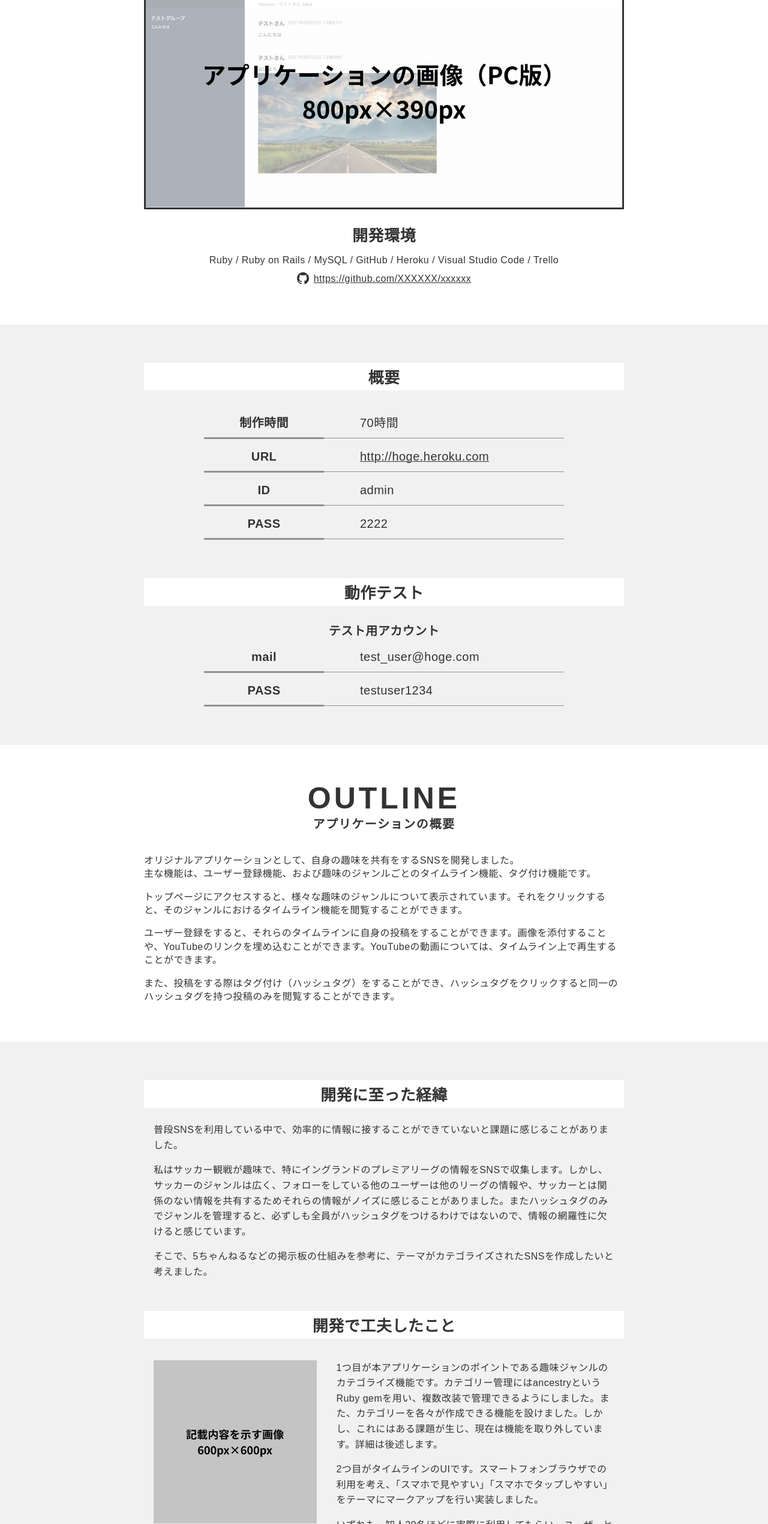
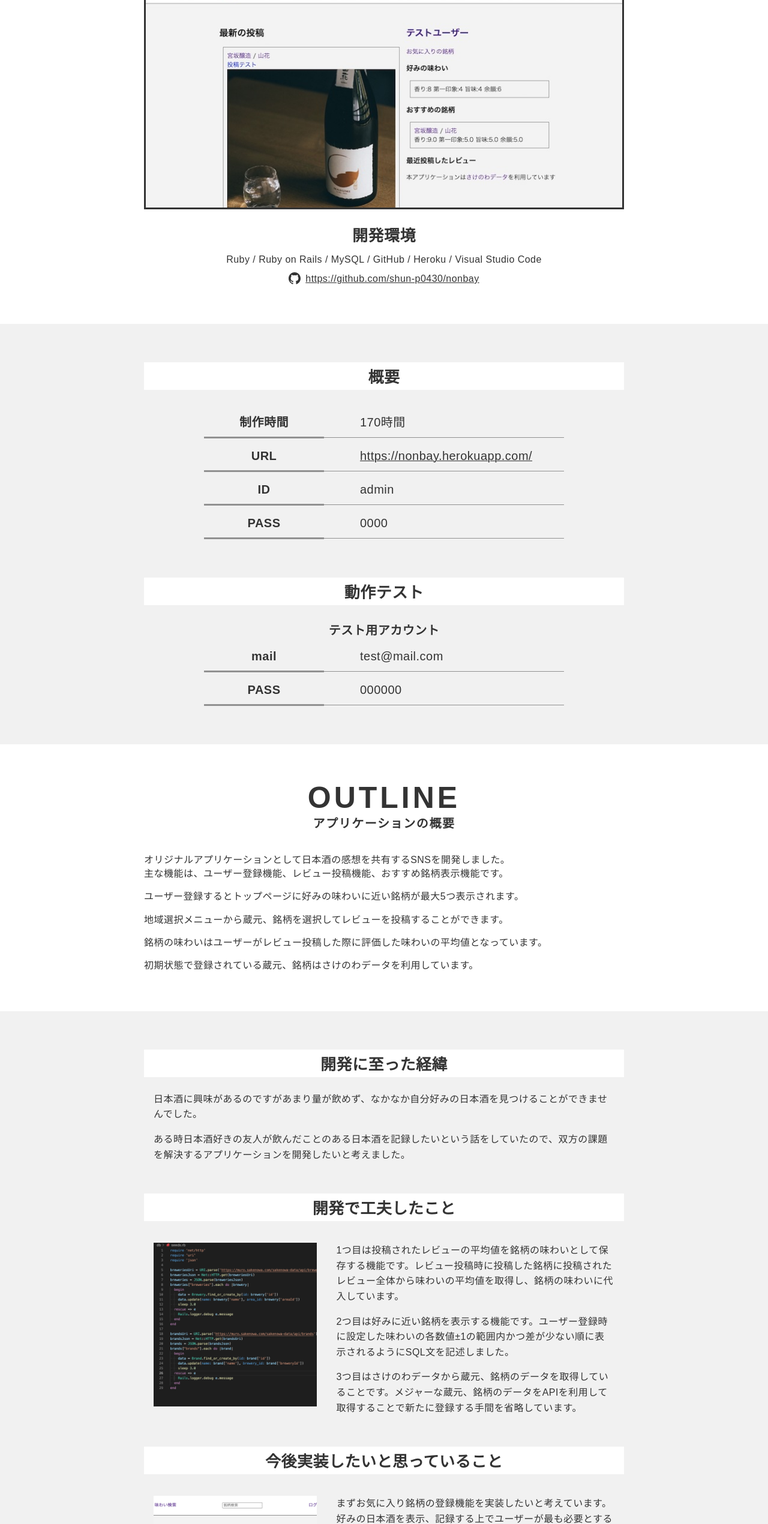
Before and after one commit to shun-p0430/portfolio-site, a plain HTML site: page works/02.html in a window 1280 px wide. Shown: the part 259-2800 px from the top of the page at 60% size. Drawn offline with nearby package versions, Linux system fonts and the light colour scheme.

Commit message:
アプリ概要等

```diff
--- a/works/02.html
+++ b/works/02.html
@@ -3,7 +3,7 @@
   <head>
     <meta charset="utf-8">
     <!-- 記載番号：2 -->
-    <title>オリアプ（オリジナルアプリ）</title>
+    <title>のんべぇ（日本酒レビューアプリ）</title>
     <meta name="viewport" content="width=device-width, initial-scale=1.0">
     <link rel="stylesheet" href="../css/style.css" />
   </head>
@@ -13,7 +13,7 @@
           <h1>
             <a href="../">
               <!-- 記載番号：1 -->
-              <span class="header__logo-title">Tech Taro</span>
+              <span class="header__logo-title">Tsuchiya Shumpei</span>
               <span class="header__logo-sub">Portfolio</span>
             </a>
           </h1>
@@ -33,19 +33,19 @@
       <section class="p-work-firstview">
         <div class="section-inner">
           <!-- 記載番号：2（記載番号2は5行目にもあるので気をつけてください） -->
-          <h2>HOBCHA（趣味共有SNS）</h2>
+          <h2>のんべぇ（日本酒レビューアプリ）</h2>
           <div class="p-work-firstview__pict obj-fit-img">
             <!-- images/02に配置した、オリジナルアプリの画像（PC版）のパスを記載する -->
-            <img src="../images/work/02/pict-work02-firstview_pc.jpg" class="show-pc">
+            <img src="../images/work/02/06e3deb998770e3f9f457e7a1679ca2f 2.jpg" class="show-pc">
             <!-- images/02に配置した、オリジナルアプリの画像（SP版）のパスを記載する -->
             <img src="../images/work/02/pict-work02-firstview_sp.jpg" class="show-sp">
           </div>
           <div class="p-work-firstview__text-area">
             <h3 class="p-work-firstview__text-titile">開発環境</h3>
             <!-- 記載番号：3 -->
-            <p class="p-work-firstview__text">Ruby / Ruby on Rails / MySQL / GitHub / Heroku / Visual Studio Code / Trello</p>
+            <p class="p-work-firstview__text">Ruby / Ruby on Rails / MySQL / GitHub / Heroku / Visual Studio Code</p>
             <!-- 記載番号：4 -->
-            <p class="p-work-firstview__text-link"><a href="__URL__" target="_blank">https://github.com/XXXXXX/xxxxxx</a></p>
+            <p class="p-work-firstview__text-link"><a href="https://github.com/shun-p0430/nonbay" target="_blank">https://github.com/shun-p0430/nonbay</a></p>
           </div>
         </div>
       </section>
@@ -58,12 +58,12 @@
                 <tr>
                   <th>制作時間</th>
                   <!-- 記載番号：5 -->
-                  <td>70時間</td>
+                  <td>170時間</td>
                 </tr>
                 <tr>
                   <th>URL</th>
                   <!-- 記載番号：6 -->
-                  <td><a href="__URL__" target="_blank">http://hoge.heroku.com</a></td>
+                  <td><a href="https://nonbay.herokuapp.com/" target="_blank">https://nonbay.herokuapp.com/</a></td>
                 </tr>
                 <tr>
                   <th>ID</th>
@@ -73,7 +73,7 @@
                 <tr>
                   <th>PASS</th>
                   <!-- 記載番号：8 -->
-                  <td>2222</td>
+                  <td>0000</td>
                 </tr>
               </table>
             </li>
@@ -84,12 +84,12 @@
                 <tr>
                   <th>mail</th>
                   <!-- 記載番号：9 -->
-                  <td>test_user@hoge.com</td>
+                  <td>test@mail.com</td>
                 </tr>
                 <tr>
                   <th>PASS</th>
                   <!-- 記載番号：10 -->
-                  <td>testuser1234</td>
+                  <td>000000</td>
                 </tr>
               </table>
             </li>
@@ -105,18 +105,21 @@
             <!-- 記載番号：11 -->
             <div class="p-work-outline__text">
               <p>
-                オリジナルアプリケーションとして、自身の趣味を共有をするSNSを開発しました。
+                オリジナルアプリケーションとして日本酒の感想を共有するSNSを開発しました。
                 <br>
-                主な機能は、ユーザー登録機能、および趣味のジャンルごとのタイムライン機能、タグ付け機能です。
+                主な機能は、ユーザー登録機能、レビュー投稿機能、おすすめ銘柄表示機能です。
               </p>
               <p>
-                トップページにアクセスすると、様々な趣味のジャンルについて表示されています。それをクリックすると、そのジャンルにおけるタイムライン機能を閲覧することができます。
+                ユーザー登録するとトップページに好みの味わいに近い銘柄が最大5つ表示されます。
               </p>
               <p>
-                ユーザー登録をすると、それらのタイムラインに自身の投稿をすることができます。画像を添付することや、YouTubeのリンクを埋め込むことができます。YouTubeの動画については、タイムライン上で再生することができます。
+                地域選択メニューから蔵元、銘柄を選択してレビューを投稿することができます。
               </p>
               <p>
-                また、投稿をする際はタグ付け（ハッシュタグ）をすることができ、ハッシュタグをクリックすると同一のハッシュタグを持つ投稿のみを閲覧することができます。
+                銘柄の味わいはユーザーがレビュー投稿した際に評価した味わいの平均値となっています。
+              </p>
+              <p>
+                初期状態で登録されている蔵元、銘柄はさけのわデータを利用しています。
               </p>
             </div>
           </div>
@@ -130,13 +133,10 @@
               <!-- 記載番号：12 -->
               <div class="p-work-about__item-block">
                 <p>
-                  普段SNSを利用している中で、効率的に情報に接することができていないと課題に感じることがありました。
+                  日本酒に興味があるのですがあまり量が飲めず、なかなか自分好みの日本酒を見つけることができませんでした。
                 </p>
                 <p>
-                  私はサッカー観戦が趣味で、特にイングランドのプレミアリーグの情報をSNSで収集します。しかし、サッカーのジャンルは広く、フォローをしている他のユーザーは他のリーグの情報や、サッカーとは関係のない情報を共有するためそれらの情報がノイズに感じることがありました。またハッシュタグのみでジャンルを管理すると、必ずしも全員がハッシュタグをつけるわけではないので、情報の網羅性に欠けると感じています。
-                </p>
-                <p>
-                  そこで、5ちゃんねるなどの掲示板の仕組みを参考に、テーマがカテゴライズされたSNSを作成したいと考えました。
+                  ある時日本酒好きの友人が飲んだことのある日本酒を記録したいという話をしていたので、双方の課題を解決するアプリケーションを開発したいと考えました。
                 </p>
               </div>
             </li>
@@ -145,18 +145,18 @@
               <div class="p-work-about__item-block p-work-about__item-block-2column">
                 <div class="p-work-about__item-block-pict obj-fit-img">
                   <!-- images/02に配置した、記載内容を表す画像のパスを記載する -->
-                  <img src="../images/work/02/pict-work02-about-dammy.jpg">
+                  <img src="../images/work/02/d12577bc5e1e1808380c79cf799685a9.png">
                 </div>
                 <!-- 記載番号：13 -->
                 <div class="p-work-about__item-block-text">
                   <p>
-                    1つ目が本アプリケーションのポイントである趣味ジャンルのカテゴライズ機能です。カテゴリー管理にはancestryというRuby gemを用い、複数改装で管理できるようにしました。また、カテゴリーを各々が作成できる機能を設けました。しかし、これにはある課題が生じ、現在は機能を取り外しています。詳細は後述します。
+                    1つ目は投稿されたレビューの平均値を銘柄の味わいとして保存する機能です。レビュー投稿時に投稿した銘柄に投稿されたレビュー全体から味わいの平均値を取得し、銘柄の味わいに代入しています。
                   </p>
                   <p>
-                    2つ目がタイムラインのUIです。スマートフォンブラウザでの利用を考え、「スマホで見やすい」「スマホでタップしやすい」をテーマにマークアップを行い実装しました。
+                    2つ目は好みに近い銘柄を表示する機能です。ユーザー登録時に設定した味わいの各数値±1の範囲内かつ差が少ない順に表示されるようにSQL文を記述しました。
                   </p>
                   <p>
-                    いずれも、知人20名ほどに実際に利用してもらい、ユーザーヒアリングを行いながら改善を行っています。
+                    3つ目はさけのわデータから蔵元、銘柄のデータを取得していることです。メジャーな蔵元、銘柄のデータをAPIを利用して取得することで新たに登録する手間を省略しています。
                   </p>
                 </div>
               </div>
@@ -166,20 +166,15 @@
               <div class="p-work-about__item-block p-work-about__item-block-2column">
                 <div class="p-work-about__item-block-pict obj-fit-img">
                   <!-- images/02に配置した、記載内容を表す画像のパスを記載する -->
-                  <img src="../images/work/02/pict-work02-about-dammy.jpg">
+                  <img src="../images/work/02/f76d30b62489d3e6831766a8542df08e.png">
                 </div>
                 <!-- 記載番号：14 -->
                 <div class="p-work-about__item-block-text">
                   <p>
-                    ActiveAdminなどを用いて、管理機能を設けたいと考えています。理由は2つあります。
+                    まずお気に入り銘柄の登録機能を実装したいと考えています。好みの日本酒を表示、記録する上でユーザーが最も必要とする機能だと感じたためです。
                   </p>
                   <p>
-                    1つ目が、SNSというサービスの特性上、不適切な投稿を削除できるようにしておく必要があるためです。
-                  </p>
-                  <p>
-                    2つ目が、趣味ジャンルの修正追加を容易に行うためです。前述のとおり、ユーザーにカテゴリーを作成する機能を設けていましたが削除をしました。これは、ユーザーが好き勝手にカテゴリーを登録できてしまうと、重複の可能性があるためです。
-                    <br>
-                    そこで、ユーザーに要望フォーム形式で修正追加したいカテゴリーを投稿をしてもらい、運営側で追加する仕組みを考えています。その運用を実現するために管理機能が必要であると考えています。
+                    また、味わいから銘柄を検索する味わい検索機能やキーワード検索機能も実装していきたいと考えています。
                   </p>
                 </div>
               </div>
@@ -197,13 +192,13 @@
               <li class="p-work-others__item">
                 <div class="p-work-others__item-pict">
                   <!-- images/01に配置した、FURIMAの画像（PC版）のパスを記載する -->
-                  <a href="01.html" style="background-image:url('../images/work/01/pict-work01-firstview_pc.jpg');"></a>
+                  <a href="01.html" style="background-image:url('../images/work/01/3f09118b7d6f44f0352c133a0f91e51f.jpg');"></a>
                 </div>
                 <div class="p-work-others__item-text-block">
                   <!-- 記載番号：15 -->
                   <h3>FURIMA（フリマアプリ）</h3>
                   <!-- 記載番号：16 -->
-                  <p>Ruby / Ruby on Rails / MySQL / GitHub / Heroku / Visual Studio Code / Trello</p>
+                  <p>Ruby / Ruby on Rails / MySQL / GitHub / Heroku / Visual Studio Code</p>
                 </div>
                 <div class="p-work-others__item-btn-block">
                   <a href="01.html" class="button">More</a>
@@ -212,13 +207,13 @@
               <li class="p-work-others__item">
                 <div class="p-work-others__item-pict">
                   <!-- images/02に配置した、オリジナルアプリの画像（PC版）のパスを記載する -->
-                  <a href="02.html" style="background-image:url('../images/work/02/pict-work02-firstview_pc.jpg');"></a>
+                  <a href="02.html" style="background-image:url('../images/work/02/06e3deb998770e3f9f457e7a1679ca2f.jpg');"></a>
                 </div>
                 <div class="p-work-others__item-text-block">
                   <!-- 記載番号：17 -->
-                  <h3>HOBCHA（趣味共有SNS）</h3>
+                  <h3>のんべぇ（日本酒レビューアプリ）</h3>
                   <!-- 記載番号：18 -->
-                  <p>Ruby / Ruby on Rails / MySQL / GitHub / Heroku / Visual Studio Code / Trello</p>
+                  <p>Ruby / Ruby on Rails / MySQL / GitHub / Heroku / Visual Studio Code</p>
                 </div>
                 <div class="p-work-others__item-btn-block">
                   <a href="02.html" class="button">More</a>
@@ -230,7 +225,7 @@
       </section>
     </main>
     <!-- 記載番号：1 -->
-    <footer id="footer" class="footer"><p>&copy; Taro Tech.</p></footer>
+    <footer id="footer" class="footer"><p>&copy; Shumpei Tsuchiya.</p></footer>
     <script src="https://cdn.jsdelivr.net/npm/jquery@3/dist/jquery.min.js"></script>
     <script type="text/javascript" src="../js/ofi.min.js"></script>
     <script type="text/javascript" src="../js/script.js"></script>
```
Also changed, not shown: index.html (+3 -3 lines), works/01.html (+26 -26 lines), images/0001201926014909-web.jpg (added), images/work/01/3f09118b7d6f44f0352c133a0f91e51f 2.jpg (added), images/work/01/3f09118b7d6f44f0352c133a0f91e51f.jpg (added), images/work/01/469ae25999397c68b95223a123294710.png (added), images/work/02/06e3deb998770e3f9f457e7a1679ca2f 2.jpg (added), images/work/02/06e3deb998770e3f9f457e7a1679ca2f.jpg (added), images/work/02/d12577bc5e1e1808380c79cf799685a9.png (added), images/work/02/f76d30b62489d3e6831766a8542df08e.png (added).
